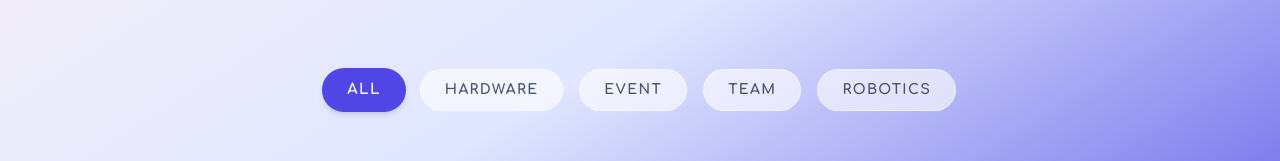
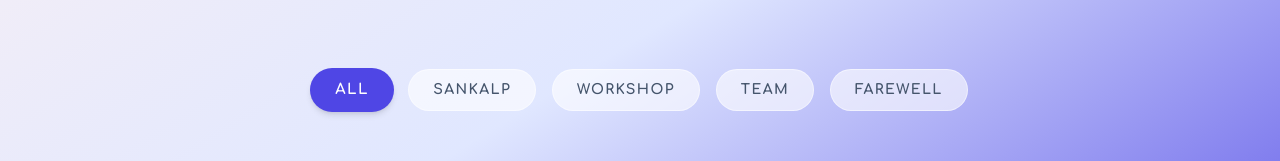
Before and after one commit to Antaryami-044/EHC, a React (Vite) app: page /gallery in a window 1280 px wide. Shown: the part 363-524 px from the top of the page. Built offline with nearby package versions, Linux system fonts and the light colour scheme; the HTML template or start-up script is replaced by a standard one.

Commit message:
Final Touch

```diff
--- a/src/pages/Gallery.tsx
+++ b/src/pages/Gallery.tsx
@@ -1,8 +1,9 @@
 import { motion, AnimatePresence } from 'framer-motion';
 import { useState, useEffect } from 'react';
 import { X, ChevronLeft, ChevronRight, Maximize2 } from 'lucide-react';
+import React from 'react';
 
-// Exact imports matching the specific uppercase/lowercase extensions from your screenshot
+// Exact imports matching the specific uppercase/lowercase extensions from your code
 import img1 from '../assets/gallery/img1.JPG';
 import img2 from '../assets/gallery/img2.JPG';
 import img3 from '../assets/gallery/img3.jpeg';
@@ -30,34 +31,34 @@ import img24 from '../assets/gallery/img24.JPG';
 import img25 from '../assets/gallery/img25.JPG';
 
 const galleryImages = [
-  { src: img1, category: "Hardware", title: "Circuit Build", desc: "Members assembling a complex breadboard circuit during our weekend hackathon." },
-  { src: img2, category: "Event", title: "Tech Symposium", desc: "Keynote speech at the annual NIST Tech Symposium." },
-  { src: img3, category: "Team", title: "Core Committee", desc: "The EHC Core Committee brainstorming session." },
-  { src: img4, category: "Robotics", title: "Line Follower", desc: "Testing the newly built line follower robot." },
-  { src: img5, category: "Event", title: "Workshop", desc: "Hands-on soldering workshop for first-year students." },
-  { src: img6, category: "Hardware", title: "IoT Sensor", desc: "Calibrating the new IoT weather station module." },
-  { src: img7, category: "Team", title: "Project Demo", desc: "Presenting the final year IoT project to the faculty." },
-  { src: img8, category: "Event", title: "SANKALP Fest", desc: "Crowd gathering for the main event at SANKALP." },
-  { src: img9, category: "Robotics", title: "Drone Assembly", desc: "Fine-tuning the quadcopter ESCs." },
-  { src: img10, category: "Hardware", title: "PCB Design", desc: "Reviewing the custom PCB layout before printing." },
-  { src: img11, category: "Event", title: "Award Ceremony", desc: "Winners of the Circuit-a-Thon receiving their prizes." },
-  { src: img12, category: "Team", title: "Late Night Code", desc: "The software team fixing bugs at 2 AM." },
-  { src: img13, category: "Hardware", title: "Raspberry Pi", desc: "Setting up the Raspberry Pi server for home automation." },
-  { src: img14, category: "Event", title: "Guest Lecture", desc: "Industry expert discussing the future of embedded systems." },
-  { src: img15, category: "Robotics", title: "Arm Calib", desc: "Programming the 6-axis robotic arm." },
-  { src: img16, category: "Team", title: "Group Photo", desc: "EHC members at the end of the semester." },
-  { src: img17, category: "Hardware", title: "Soldering", desc: "Precision soldering on an SMD board." },
-  { src: img18, category: "Event", title: "Exhibition", desc: "Displaying our best projects at the college exhibition." },
-  { src: img19, category: "Robotics", title: "Agrobot Test", desc: "Field testing the agricultural automation bot." },
-  { src: img20, category: "Team", title: "Discussion", desc: "Planning the next major flagship event." },
-  { src: img21, category: "Hardware", title: "Microcontroller", desc: "Flashing firmware onto the ESP32." },
-  { src: img22, category: "Event", title: "Registration", desc: "Students lining up to register for the workshop." },
-  { src: img23, category: "Robotics", title: "Chassis Build", desc: "Assembling the metal chassis for the combat bot." },
-  { src: img24, category: "Team", title: "Mentorship", desc: "Seniors guiding juniors through complex schematics." },
-  { src: img25, category: "Hardware", title: "Oscilloscope", desc: "Analyzing waveforms during circuit debugging." },
+  { src: img1, category: "Sankalp", title: "Day - 1", desc: "Kicking off the grand SANKALP fest with incredible energy and enthusiasm from all participants." },
+  { src: img2, category: "Sankalp", title: "Tech Symposium", desc: "Insightful discussions and expert talks during the annual NIST Tech Symposium." },
+  { src: img3, category: "Sankalp", title: "Core Committee", desc: "The driving force behind the club—our core committee planning the next big thing." },
+  { src: img4, category: "Sankalp", title: "22-23-24", desc: "Generations of innovators coming together to celebrate the spirit of SANKALP." },
+  { src: img5, category: "Sankalp", title: "Batch 2k22", desc: "The brilliant minds of Batch 2k22 showcasing their dedication and teamwork." },
+  { src: img6, category: "Event", title: "Room ShowCase", desc: "A stunning display of our latest hardware prototypes and interactive exhibits." },
+  { src: img7, category: "Event", title: "Project Demo", desc: "Live demonstration of our flagship projects to the faculty and fellow students." },
+  { src: img8, category: "Sankalp", title: "Batch 2k24", desc: "The fresh energy and rising talent of Batch 2k24 at the SANKALP fest." },
+  { src: img9, category: "Team", title: "Girls Group", desc: "Empowering women in tech! Our amazing female members leading by example." },
+  { src: img10, category: "Sankalp", title: "2k23", desc: "Batch 2k23 representing the club with passion and technical excellence." },
+  { src: img11, category: "Team", title: "Batch 22 - 24", desc: "A beautiful collaborative moment bridging the gap between our senior and junior batches." },
+  { src: img12, category: "Team", title: "2022", desc: "Cherishing the memories and incredible milestones achieved by the 2022 team." },
+  { src: img13, category: "Farewell", title: "Welcome Preparation", desc: "Decorating and setting the stage to give our seniors a warm and memorable farewell." },
+  { src: img14, category: "Farewell", title: "Last Day For 2020 Batch", desc: "An emotional send-off for the legendary 2020 batch. Thank you for your guidance!" },
+  { src: img15, category: "Farewell", title: "Moment with Sir", desc: "A heartfelt moment of appreciation with our esteemed mentors and faculty advisors." },
+  { src: img16, category: "Farewell", title: "Group Photo", desc: "One last group picture to capture the unforgettable bonds built at EHC." },
+  { src: img17, category: "Workshop", title: "WorkShop", desc: "Hands-on learning and skill-building during our intensive technical workshop." },
+  { src: img18, category: "Sankalp", title: "Batch 2k21", desc: "Honoring the legacy and outstanding contributions of the 2k21 batch." },
+  { src: img19, category: "Sankalp", title: "2k22", desc: "The 2k22 batch stepping up and making their mark at the annual fest." },
+  { src: img20, category: "Team", title: "2020", desc: "A throwback to the founding pillars of our recent successes—the 2020 team." },
+  { src: img21, category: "Farewell", title: "Final Photo for Batch 2k21", desc: "Saying goodbye to the 2k21 batch with a final, picture-perfect memory." },
+  { src: img22, category: "Farewell", title: "Batch 21-23", desc: "A beautiful transition of leadership and camaraderie between the 21 and 23 batches." },
+  { src: img23, category: "Team", title: "Best Moment For 2k22", desc: "Capturing the joy, teamwork, and unforgettable experiences of the 2k22 batch." },
+  { src: img24, category: "Team", title: "Mentorship", desc: "Seniors passing down their knowledge and guiding the next generation of hardware engineers." },
+  { src: img25, category: "Team", title: "Batch 2K21", desc: "A tribute to the hard work, late nights, and brilliant projects of Batch 2K21." },
 ];
 
-const categories = ["All", "Hardware", "Event", "Team", "Robotics"];
+const categories = ["All", "Sankalp", "Workshop", "Team", "Farewell"];
 
 export default function Gallery() {
   const [activeCategory, setActiveCategory] = useState("All");
@@ -142,7 +143,7 @@ export default function Gallery() {
             <button
               key={category}
               onClick={() => setActiveCategory(category)}
-              className={`font-comfortaa px-6 py-2.5 rounded-full text-sm font-bold tracking-widest uppercase transition-all duration-300 ${
+              className={`cursor-pointer font-comfortaa px-6 py-2.5 rounded-full text-sm font-bold tracking-widest uppercase transition-all duration-300 ${
                 activeCategory === category
                   ? 'bg-ehc-indigo text-white shadow-md scale-105'
                   : 'bg-white/60 text-slate-600 hover:bg-white hover:shadow-sm border border-white/50'
@@ -155,7 +156,7 @@ export default function Gallery() {
 
         <motion.div layout className="columns-1 sm:columns-2 lg:columns-3 xl:columns-4 gap-6 space-y-6">
           <AnimatePresence>
-            {filteredImages.map((image, index) => {
+            {filteredImages.map((image) => {
               const originalIndex = displayImages.findIndex(img => img.src === image.src);
               return (
                 <motion.div
@@ -200,22 +201,25 @@ export default function Gallery() {
               onClick={closeLightbox}
             >
               <button
-                className="absolute top-6 right-6 w-12 h-12 bg-white/10 hover:bg-white/20 rounded-full flex items-center justify-center text-white transition-colors z-50"
+                className="absolute top-6 right-6 w-12 h-12 bg-white/10 hover:bg-white/20 rounded-full flex items-center justify-center text-white transition-colors z-50 cursor-pointer"
                 onClick={closeLightbox}
+                aria-label="Close Lightbox"
               >
                 <X size={24} />
               </button>
 
               <button
-                className="absolute left-4 md:left-10 top-1/2 -translate-y-1/2 w-12 h-12 md:w-16 md:h-16 bg-white/10 hover:bg-white/20 rounded-full flex items-center justify-center text-white transition-colors z-50"
+                className="absolute left-4 md:left-10 top-1/2 -translate-y-1/2 w-12 h-12 md:w-16 md:h-16 bg-white/10 hover:bg-white/20 rounded-full flex items-center justify-center text-white transition-colors z-50 cursor-pointer"
                 onClick={prevImage}
+                aria-label="Previous Image"
               >
                 <ChevronLeft size={32} />
               </button>
 
               <button
-                className="absolute right-4 md:right-10 top-1/2 -translate-y-1/2 w-12 h-12 md:w-16 md:h-16 bg-white/10 hover:bg-white/20 rounded-full flex items-center justify-center text-white transition-colors z-50"
+                className="absolute right-4 md:right-10 top-1/2 -translate-y-1/2 w-12 h-12 md:w-16 md:h-16 bg-white/10 hover:bg-white/20 rounded-full flex items-center justify-center text-white transition-colors z-50 cursor-pointer"
                 onClick={nextImage}
+                aria-label="Next Image"
               >
                 <ChevronRight size={32} />
               </button>
--- a/src/pages/Home.tsx
+++ b/src/pages/Home.tsx
@@ -186,7 +186,7 @@ export default function Home() {
           {/* Navigation Buttons */}
           <button
             onClick={prevProject}
-            className="absolute left-4 md:left-12 z-30 w-12 h-12 md:w-16 md:h-16 rounded-full flex items-center justify-center bg-white/10 backdrop-blur-md border border-white/20 text-white hover:bg-ehc-indigo hover:border-ehc-indigo hover:scale-110 transition-all shadow-xl"
+            className="absolute left-4 md:left-12 z-30 w-12 h-12 md:w-16 md:h-16 rounded-full flex items-center justify-center bg-white/10 backdrop-blur-md border border-white/20 text-white hover:bg-ehc-indigo hover:cursor-pointer hover:border-ehc-indigo hover:scale-110 transition-all shadow-xl"
             aria-label="Previous Project"
           >
             <ChevronLeft size={28} />
@@ -194,7 +194,7 @@ export default function Home() {
 
           <button
             onClick={nextProject}
-            className="absolute right-4 md:right-12 z-30 w-12 h-12 md:w-16 md:h-16 rounded-full flex items-center justify-center bg-white/10 backdrop-blur-md border border-white/20 text-white hover:bg-ehc-indigo hover:border-ehc-indigo hover:scale-110 transition-all shadow-xl"
+            className="absolute right-4 md:right-12 z-30 w-12 h-12 md:w-16 md:h-16 rounded-full flex items-center justify-center bg-white/10 backdrop-blur-md border border-white/20 text-white hover:bg-ehc-indigo hover:cursor-pointer hover:border-ehc-indigo hover:scale-110 transition-all shadow-xl"
             aria-label="Next Project"
           >
             <ChevronRight size={28} />
```
